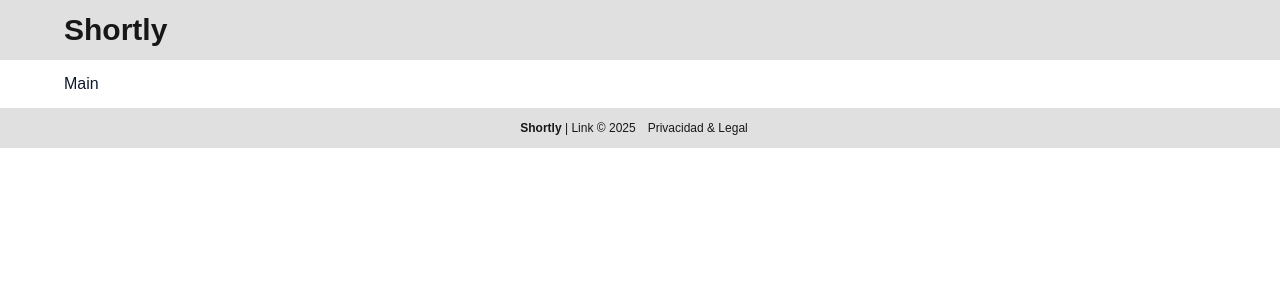
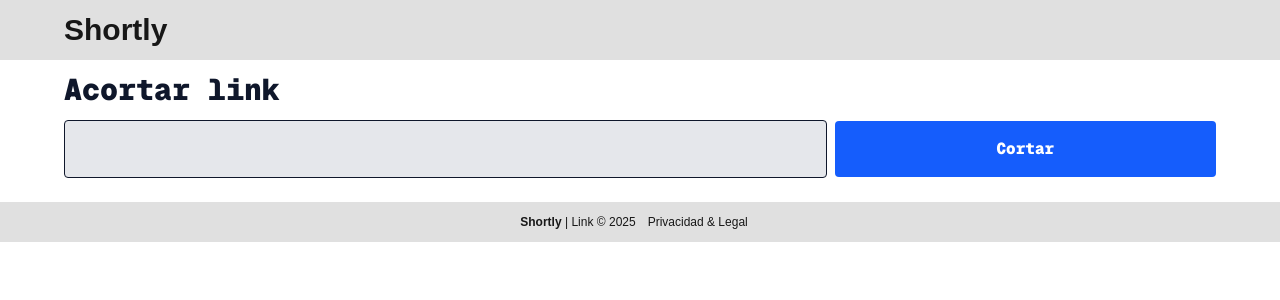
Before and after one commit to bryamjesus/shortly-next, a Next.js app: page / in a window 1280 px wide. Shown: the top 300 px of the page. Built offline with nearby package versions, Linux system fonts and the light colour scheme.

Commit message:
Feat: add form

```diff
--- a/src/app/(shortly)/page.tsx
+++ b/src/app/(shortly)/page.tsx
@@ -1,7 +1,16 @@
+import { FormShortUrl } from '@/components/form/FormShortUrl';
+import { geistMono } from '@/config/fonts';
+
 export default function MainPage() {
   return (
     <>
-      <h1>Main</h1>
+      <div>
+        <h2
+          className={`${geistMono.className} font-black text-xl md:text-2xl lg:text-3xl`}>
+          Acortar link
+        </h2>
+        <FormShortUrl />
+      </div>
     </>
   );
 }
--- a/src/app/globals.css
+++ b/src/app/globals.css
@@ -28,3 +28,7 @@ body {
 .container {
   @apply w-[90%] max-w-7xl mx-auto py-3 px-0;
 }
+
+.btn-primary {
+  @apply bg-blue-600 hover:bg-blue-800 text-white py-4 px-3 rounded transition-all w-full;
+}
--- /dev/null
+++ b/src/components/form/ButtonShortUrl.tsx
@@ -0,0 +1,7 @@
+export const ButtonShortUrl = () => {
+  return (
+    <>
+      <button className="font-black btn-primary md:basis-1/3">Cortar</button>
+    </>
+  );
+};
--- /dev/null
+++ b/src/components/form/FormShortUrl.tsx
@@ -0,0 +1,16 @@
+import { geistMono } from '@/config/fonts';
+import { ButtonShortUrl } from './ButtonShortUrl';
+import { InputShortUrl } from './InputShortUrl';
+
+export const FormShortUrl = () => {
+  return (
+    <>
+      <form className={`${geistMono.className}`} action="">
+        <div className="py-3 flex items-center flex-col gap-2 md:flex-row">
+          <InputShortUrl />
+          <ButtonShortUrl />
+        </div>
+      </form>
+    </>
+  );
+};
--- /dev/null
+++ b/src/components/form/InputShortUrl.tsx
@@ -0,0 +1,10 @@
+export const InputShortUrl = () => {
+  return (
+    <>
+      <input
+        className={`w-full py-4 px-3 border bg-gray-200 rounded md:basis-2/3`}
+        type="text"
+      />
+    </>
+  );
+};
--- a/src/components/navbar/NavBar.tsx
+++ b/src/components/navbar/NavBar.tsx
@@ -6,7 +6,7 @@ export const NavBar = () => {
       <nav className="bg-[#e0e0e0] w-[100%] h-15">
         <div className="container h-full flex items-center">
           <Link href="/">
-            <h1 className="font-black text-xl md:text-2xl lg:text-3xl ">
+            <h1 className="font-black text-xl md:text-2xl lg:text-3xl">
               Shortly
             </h1>
           </Link>
```
